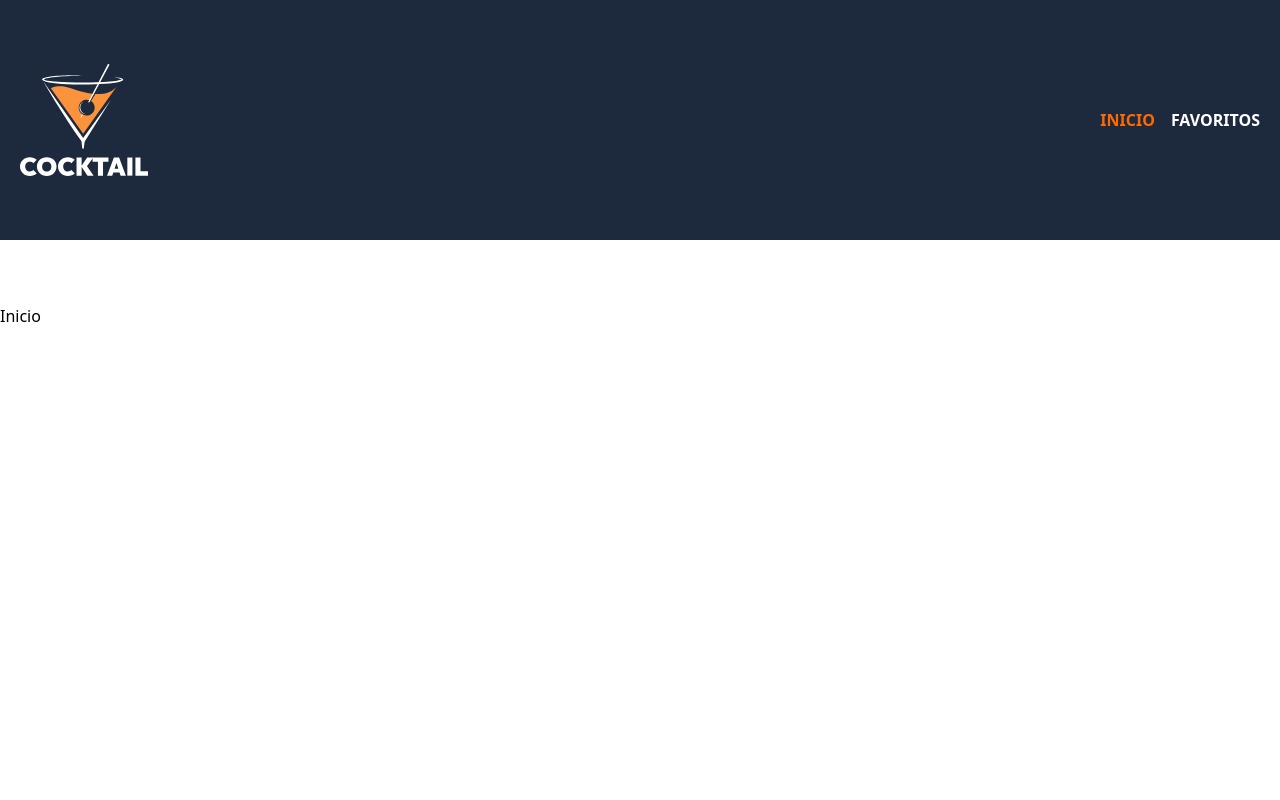
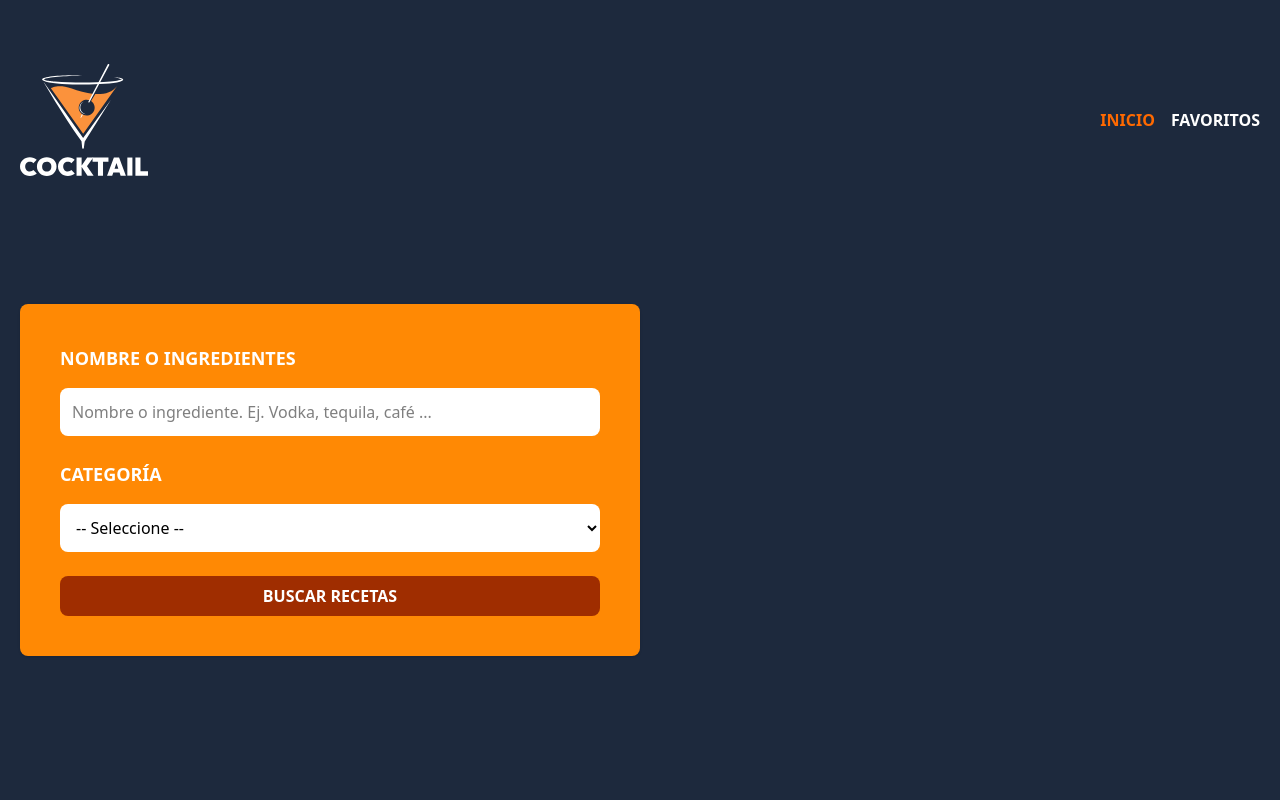
Before and after one commit to devAyyoub/Buscador-de-bebidas, a React (Vite) app: page / in a window 1280 px wide. Shown: the top 800 px of the page. Built offline with nearby package versions, Linux system fonts and the light colour scheme.

Commit message:
feat: add ingredient search form to Header component for home page

```diff
--- a/src/components/Header.tsx
+++ b/src/components/Header.tsx
@@ -1,6 +1,11 @@
-import { NavLink } from "react-router-dom";
+import { useMemo } from "react";
+import { NavLink, useLocation } from "react-router-dom";
 
 export default function Header() {
+  const location = useLocation();
+
+  const isHome = useMemo(() => location.pathname === "/", [location.pathname]);
+
   return (
     <header className="bg-slate-800">
       <div className="mx-auto container px-5 py-16">
@@ -32,6 +37,52 @@
             </NavLink>
           </nav>
         </div>
+
+        {isHome && (
+          <form
+            action=""
+            className="md:w-1/2 2xl:w-1/3 bg-orange-400 my-32 p-10 rounded-lg shadow space-y-6"
+          >
+            <div className="space-y-4">
+              <label
+                htmlFor="ingredient"
+                className="block text-white uppercase font-extrabold text-lg"
+              >
+                Nombre o ingredientes
+              </label>
+
+              <input
+                type="text"
+                name="ingredient"
+                id="ingredient"
+                className="p-3 w-full rounded-lg focus:outline-none bg-white"
+                placeholder="Nombre o ingrediente. Ej. Vodka, tequila, café ..."
+              />
+            </div>
+            <div className="space-y-4">
+              <label
+                htmlFor="ingredient"
+                className="block text-white uppercase font-extrabold text-lg"
+              >
+                Categoría
+              </label>
+
+              <select
+                name="ingredient"
+                id="ingredient"
+                className="p-3 w-full rounded-lg focus:outline-none bg-white"
+              >
+                <option value="">-- Seleccione --</option>
+              </select>
+            </div>
+
+            <input
+              value="Buscar recetas"
+              className="cursor-pointer bg-orange-800 hover:bg-orange-900 text-white font-extrabold w-full p-2 rounded-lg uppercase"
+              type="submit"
+            />
+          </form>
+        )}
       </div>
     </header>
   );
```
